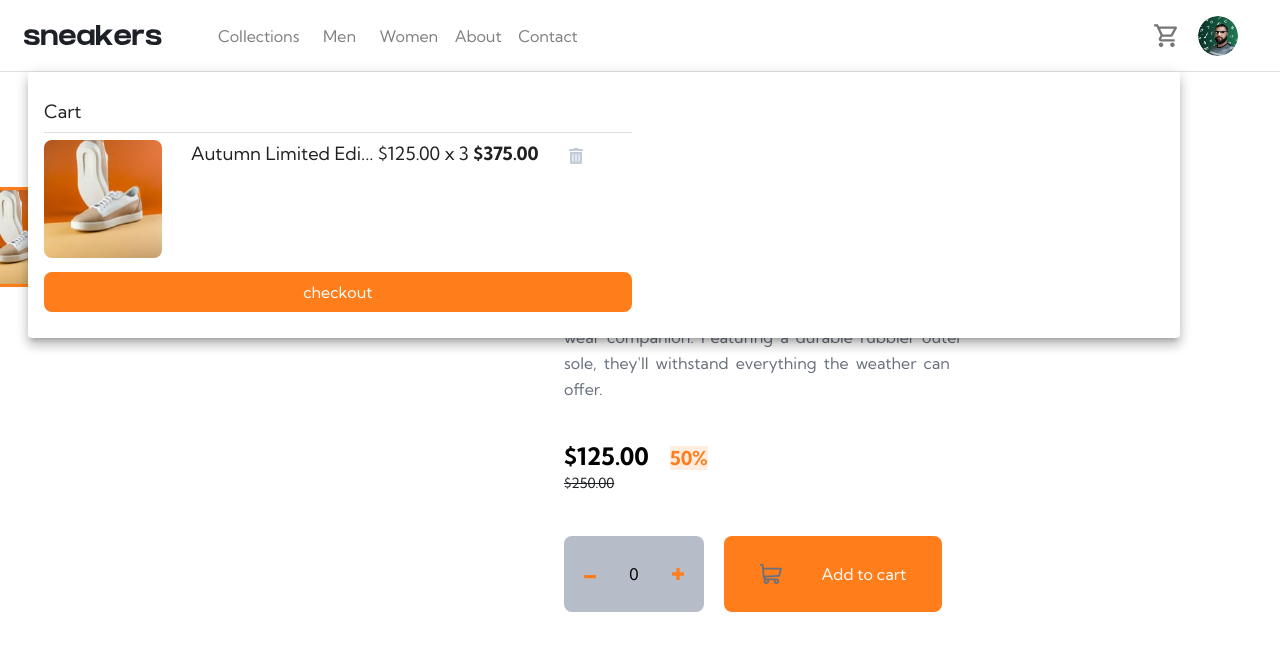
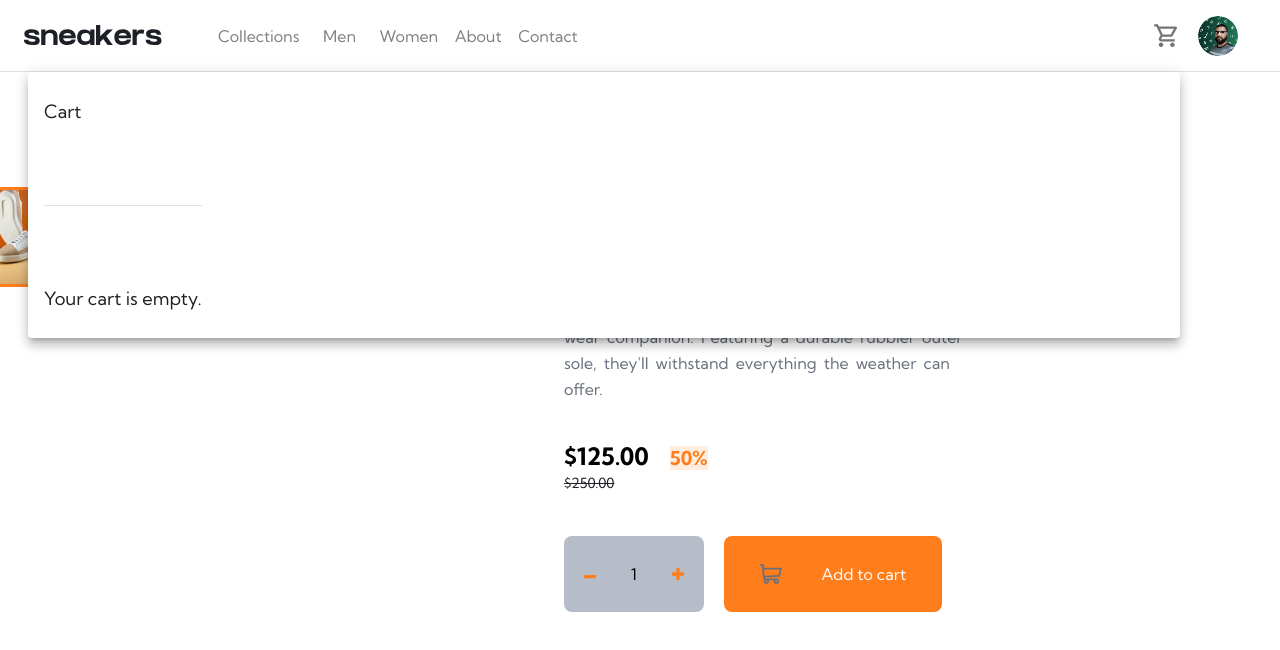
Before and after one commit to FelipeGodoy96/Ecommerce-Product-Page-Project, a React (Vite) app: page / in a window 1280 px wide. Both pictures are taken after a click on the button 1166 px from the left and 35 px from the top of the page. Shown: the top 650 px of the page. Built offline with nearby package versions, Linux system fonts and the light colour scheme.

Commit message:
add logic to add cart button and delete item from cart button

```diff
--- a/src/App.jsx
+++ b/src/App.jsx
@@ -6,13 +6,14 @@ import { Divider } from '@mui/material';
 import Gallery from './components/Carousel&Lightbox';
 import Box from '@mui/material/Box'
 import ProductInfo from './components/ProductInfo';
-
+import { CartContextProvider, ProductInfoContext } from './context/context'
 
 function App() {
 
   return (
-
-      <Container maxWidth="xl" disableGutters sx={{overflowX: "hidden"}}>
+    <CartContextProvider>
+      <ProductInfoContext>
+        <Container maxWidth="xl" disableGutters sx={{overflowX: "hidden"}}>
       <Navbar/>
       <Divider/>
       <Container disableGutters sx={{display: "flex", width: '100%', flexDirection: {
@@ -54,6 +55,11 @@ function App() {
           <ProductInfo />
       </Container>
     </Container>
+    </ProductInfoContext>
+    </CartContextProvider>
+
+
+
 
   )
 }
--- a/src/components/Navbar.jsx
+++ b/src/components/Navbar.jsx
@@ -1,4 +1,5 @@
 import * as React from 'react'
+import { useContext } from 'react';
 import AppBar from '@mui/material/AppBar'
 import Box from '@mui/material/Box'
 import Drawer from '@mui/material/Drawer';
@@ -26,24 +27,19 @@ import logo from '../assets/images/logo.svg'
 import product1thumb from '../assets/images/image-product-1-thumbnail.jpg'
 import Divider from '@mui/material/Divider';
 import deleteBtn from '../assets/images/icon-delete.svg'
+import { CartContext, ProductContext } from '../context/context';
 
 
 const pages = ['Collections', 'Men', 'Women', 'About', 'Contact']
 const settings = ['My Account', 'Logout']
-const textCart = "Autumn Limited Edition Sneakers"
-const cart = (
-<Box sx={{display: "flex", flexDirection: "column", justifyContent: "space-between", height: "90%"}}>
-<h2 sx={{}}>Cart</h2>
-  <Divider />
-  <ul style={{whiteSpace: "pre-wrap", wordWrap: "break-word", display: "flex", justifyContent: "start", alignItens: "start"}}>
-    <li style={{width: "25%"}}><img src={product1thumb}  style={{width: "80%", borderRadius: "0.5rem"}}/></li>
-    <li style={{width: "60%"}}>{`${textCart.substring(0, 18)}... `}$125.00 x 3 <span style={{fontWeight: "bold"}}>$375.00</span></li>
-    <li style={{width: "15%"}}><Button ><img src={deleteBtn} /> </Button></li>
-  </ul>
-  <Button sx={{borderRadius: "0.5rem", paddingLeft: "20px", color: "#FFF", paddingRight: "20px", width: "100%", textAlign: "center", justifyContent: "center", backgroundColor: "HSL(26, 100%, 55%)"}}>checkout</Button>
-</Box>)
+
 
 function ResponsiveAppBar(props) {
+  const {productInfo, setProductInfo } = useContext(ProductContext)
+  const {cartItem, setCartItem } = useContext(CartContext)
+  const handleDeleteCartItem = () => {
+    setCartItem(null)
+  }
 
   const [anchorElNav, setAnchorElNav] = React.useState(null)
   const [anchorElUser, setAnchorElUser] = React.useState(null)
@@ -185,7 +181,18 @@ function ResponsiveAppBar(props) {
               onClose={handleCloseCart}
             >
               <MenuItem onClick={handleCloseCart} sx={{width: "90vw", height: "250px"}}>
-                {cart}
+              <Box sx={{display: "flex", flexDirection: "column", justifyContent: "space-between", height: "90%"}}>
+<h2 sx={{}}>Cart</h2>
+  <Divider />
+  {cartItem != null &&  <div><ul style={{whiteSpace: "pre-wrap", wordWrap: "break-word", display: "flex", justifyContent: "start", alignItens: "start"}}>
+    <li style={{width: "25%"}}><img src={productInfo.image}  style={{width: "80%", borderRadius: "0.5rem"}}/></li>
+    <li style={{width: "60%"}}>{`${productInfo.subtitle.substring(0, 18)}... `}{<br/>}{parseFloat((cartItem.productInfo.price * (cartItem.productInfo.discount / 100))).toFixed(2) + ` x ` + cartItem.quantity} <span style={{fontWeight: "bold"}}>${parseFloat(cartItem.quantity * ((cartItem.productInfo.price) * cartItem.productInfo.discount / 100)).toFixed(2) }</span></li>
+    <li style={{width: "15%"}}><Button onClick={handleDeleteCartItem}><img src={deleteBtn} /> </Button></li>
+  </ul>
+  <Button sx={{borderRadius: "0.5rem", paddingLeft: "20px", color: "#FFF", paddingRight: "20px", width: "100%", textAlign: "center", justifyContent: "center", backgroundColor: "HSL(26, 100%, 55%)"}}>checkout</Button>
+  </div>}
+  {cartItem == null && <Typography>Your cart is empty.</Typography>}
+</Box>
               </MenuItem>
             </Menu>
           </Box>
--- a/src/components/ProductInfo.jsx
+++ b/src/components/ProductInfo.jsx
@@ -8,10 +8,24 @@ import { useState } from 'react';
 import minusIcon from "../assets/images/icon-minus.svg"
 import plusIcon from "../assets/images/icon-plus.svg"
 import cartIcon from "../assets/images/icon-cart.svg"
+import { ProductContext } from "../context/context"
+import { CartContext } from '../context/context';
+
+
 
 
 export default function ProductInfo () {
-  const [ quantity, setQuantity ] = useState(0)
+  const handleAddToCart = () => {
+    setCartItem({
+      productInfo,
+      quantity
+    })
+
+  }
+  const {productInfo, setProductInfo} = useContext(ProductContext)
+  const {cartItem, setCartItem } = useContext(CartContext)
+
+  const [ quantity, setQuantity ] = useState(1)
   const handlePlus = () => {
     setQuantity(quantity + 1)
   }
@@ -23,30 +37,29 @@ export default function ProductInfo () {
   return (
     <Box sx={{position: "relative", margin: { xs: "2%", sm: "3%" }, maxWidth: {md: "35%", sm: "100%" }, width: "100%", padding: "0.5rem"}}>
       <Box classes="vendorName" sx={{marginTop: "10%", width: "100%"}} backgroundColor={theme.palette.grayishblue}>
-        <Typography variant='p' color={theme.palette.primary.main} letterSpacing="0.025rem" fontWeight="700" fontSize="0.875rem" lineHeight="1.25rem" backgroundColor={theme.palette.neutral.grayishblue} padding="5px">
-        SNEAKER COMPANY
+        <Typography variant='p' color={theme.palette.primary.main} textTransform="uppercase" letterSpacing="0.025rem" fontWeight="700" fontSize="0.875rem" lineHeight="1.25rem" backgroundColor={theme.palette.neutral.grayishblue} padding="5px">
+        {productInfo.vendor}
         </Typography>
       </Box>
       <Box classes="productTitle" sx={{marginTop: "10%", marginBottom: "10%", width: "100%"}}>
         <Typography variant='h4' fontWeight="700" fontSize="1.875rem" lineHeight="2.25rem">
-          Fall Limited Edition Sneakers
+          {productInfo.title}
         </Typography>
       </Box>
       <Box classes="productDescription" sx={{wordSpacing: "0.20rem"}}>
         <Typography variant='p' color={theme.palette.neutral.darkgrayishblue} width="100%" lineHeight="1.625rem">
-          These low-profile sneakers are your perfect casual wear companion.
-          Featuring a durable rubbler outer sole, they'll withstand everything the weather can offer.
+          {productInfo.description}
         </Typography>
       </Box>
       <Box classes="productPrice" sx={{marginTop: "10%", marginBottom: "10%"}}>
         <Typography variant='p' sx={{fontSize: "1.5rem", fontWeight: "700"}}>
-          $125.00
+          ${parseFloat(((productInfo.price * (productInfo.discount / 100)))).toFixed(2)}
         </Typography>
         <span className='discountPercentage' style={{color: theme.palette.primary.main, fontWeight: "700", backgroundColor: theme.palette.primary.light, marginLeft: "5%", marginRight: "5%", fontSize: "1.2rem"}}>
-          50%
+          {productInfo.discount}%
         </span>
         <Typography classes="productFullPrice" sx={{fontSize: '14px', marginTop: "5px", textDecoration: "line-through", color: theme.palette.neutral.verydarkblue}}>
-          $250.00
+          {`$${parseFloat(productInfo.price).toFixed(2)}`}
         </Typography>
       </Box>
       <Box className="buttonsWrapper" sx={{marginTop: "10%", display: 'flex', flexDirection: 'row'}}>
@@ -56,7 +69,7 @@ export default function ProductInfo () {
           <li>{quantity}</li><img src={plusIcon} onClick={handlePlus} style={{cursor: "pointer"}}/></ul>
 
 
-          <Button style={{borderRadius: "0.5rem", height: "100%", backgroundColor: theme.palette.primary.main, display: "flex", gap: "40px", alignItems: "center", paddingLeft: "20px", color: "white", paddingRight: "20px", width: "100%", textAlign: "center", justifyContent: "center"}}>
+          <Button onClick={handleAddToCart} style={{borderRadius: "0.5rem", height: "100%", backgroundColor: theme.palette.primary.main, display: "flex", gap: "40px", alignItems: "center", paddingLeft: "20px", color: "white", paddingRight: "20px", width: "100%", textAlign: "center", justifyContent: "center"}}>
             <img src={cartIcon} /> Add to cart
           </Button>
         </Box>
--- /dev/null
+++ b/src/context/context.jsx
@@ -0,0 +1,36 @@
+
+import React from "react";
+import { useState, createContext } from "react"
+import thumb1 from '../assets/images/image-product-1-thumbnail.jpg'
+
+export const ProductContext = createContext()
+
+export const ProductInfoContext = props => {
+    const [productInfo, setProductInfo] = useState({
+        title: 'Fall Limited Edition Sneakers',
+        subtitle: 'Autumn Limited Edition',
+        price: 250.00,
+        discount: 50,
+        vendor: 'Sneakers Company',
+        image: thumb1,
+        description: "These low-profile sneakers are your perfect casual wear companion. Featuring a durable rubbler outer sole, they'll withstand everything the weather can offer."
+    })
+
+    return(
+        <ProductContext.Provider value={{productInfo, setProductInfo}}>
+            {props.children}
+        </ProductContext.Provider>
+    )
+}
+
+export const CartContext = createContext()
+
+export const CartContextProvider = props => {
+    const [cartItem, setCartItem ] = useState(null)
+
+    return (
+        <CartContext.Provider value={{cartItem, setCartItem}}>
+            {props.children}
+        </CartContext.Provider>
+    )
+}
```
Also changed, not shown: src/main.jsx (+8 -1 lines).
